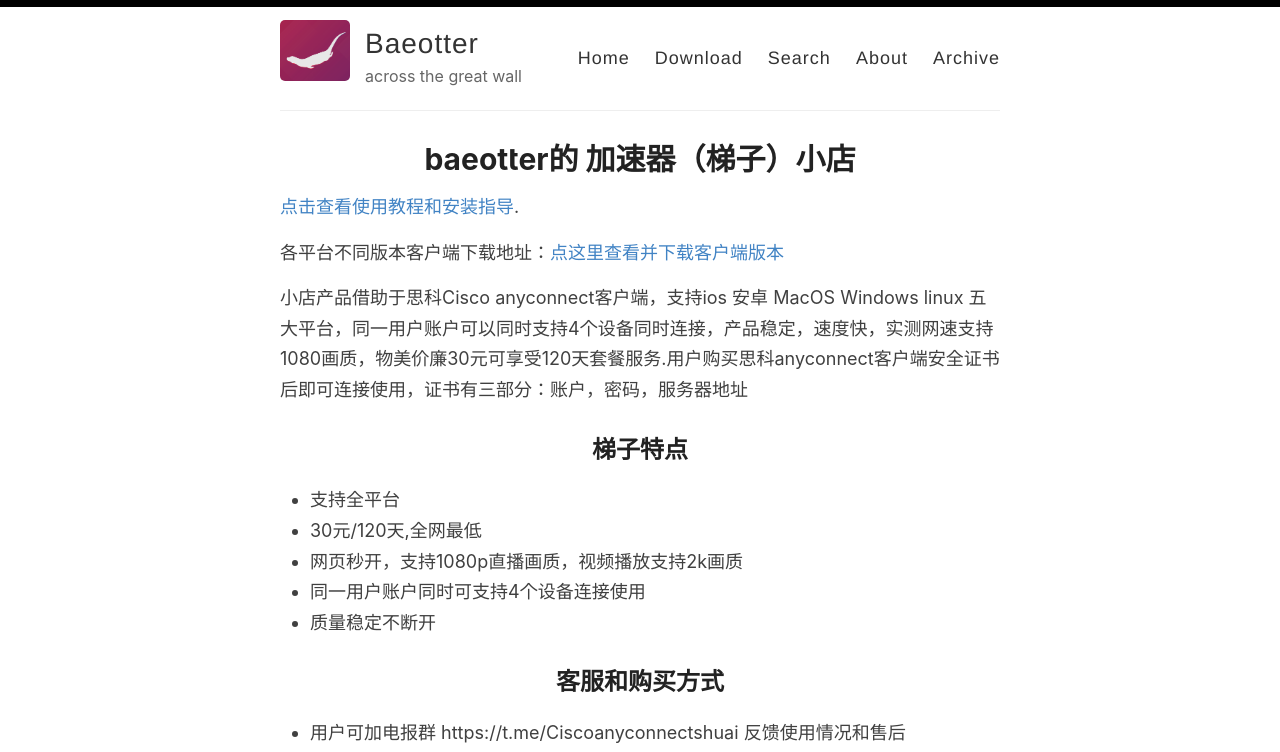
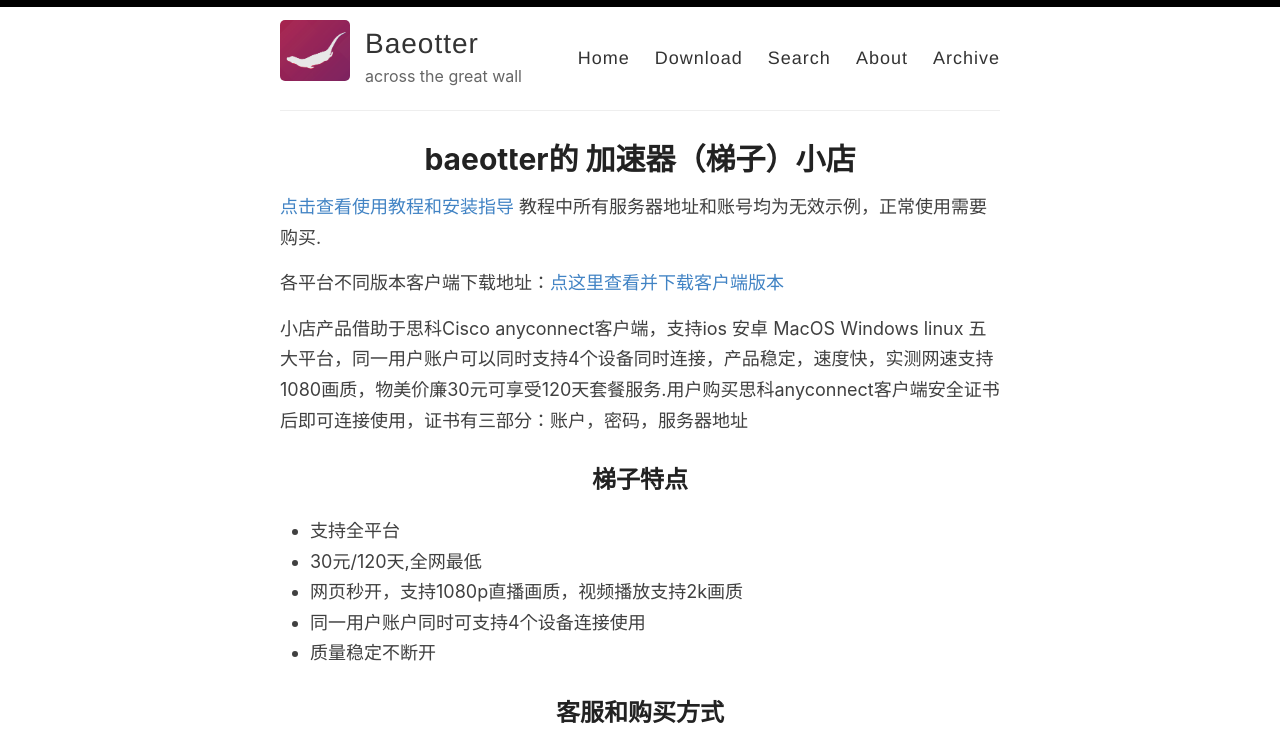
Before and after one commit to BaeAshuai/BaeAshuai.github.io, a Jekyll site: the page built from _pages/about.md, in a window 1280 px wide. Shown: the top 752 px of the page. Built offline with Jekyll 4.4.1, drawn with Linux system fonts in a browser that asks for light colours.

Commit message:
Update about.md

```diff
--- a/_pages/about.md
+++ b/_pages/about.md
@@ -4,7 +4,7 @@ title: baeotter的 加速器（梯子）小店
 permalink: /about/
 ---
 
-[点击查看使用教程和安装指导](https://baeashuai.github.io/anyconnect-guide2/).
+[点击查看使用教程和安装指导](https://baeashuai.github.io/anyconnect-guide2/) 教程中所有服务器地址和账号均为无效示例，正常使用需要购买.
 
 各平台不同版本客户端下载地址：[点这里查看并下载客户端版本](https://baeashuai.github.io/download/)
 
```
